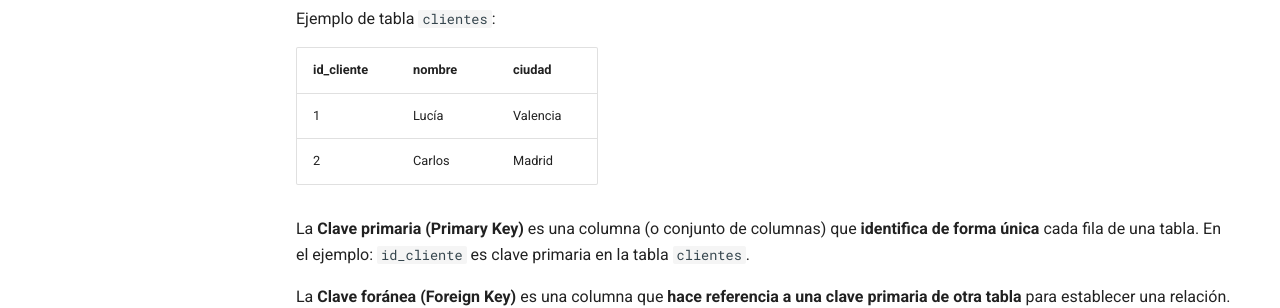
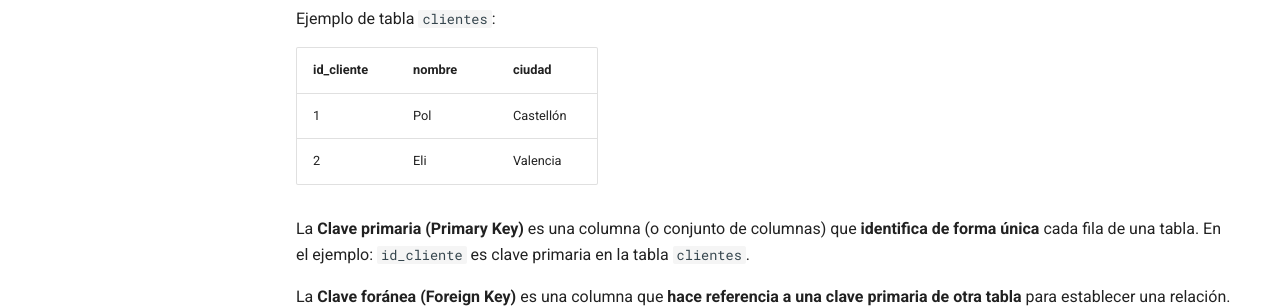
Before and after one commit to bpaterna/AD_BD_REL, an MkDocs documentation site: the page built from docs/introduccion.md, in a window 1280 px wide and 900 px high, scrolled down 377 px. Shown: the part 152-460 px from the top of the window. Built offline with MkDocs 1.6.1 and Material for MkDocs 9.7.7, drawn with Linux system fonts in a browser that asks for light colours.

Commit message:
Update introduccion.md

```diff
--- a/docs/introduccion.md
+++ b/docs/introduccion.md
@@ -9,8 +9,8 @@ Ejemplo de tabla `clientes`:
 
 | id_cliente | nombre   | ciudad     |
 |------------|----------|------------|
-| 1          | Lucía    | Valencia   |
-| 2          | Carlos   | Madrid     |
+| 1          | Pol      | Castellón  |
+| 2          | Eli      | Valencia   |
 
 
 La **Clave primaria (Primary Key)** es una columna (o conjunto de columnas) que **identifica de forma única** cada fila de una tabla. En el ejemplo: `id_cliente` es clave primaria en la tabla `clientes`.
```
